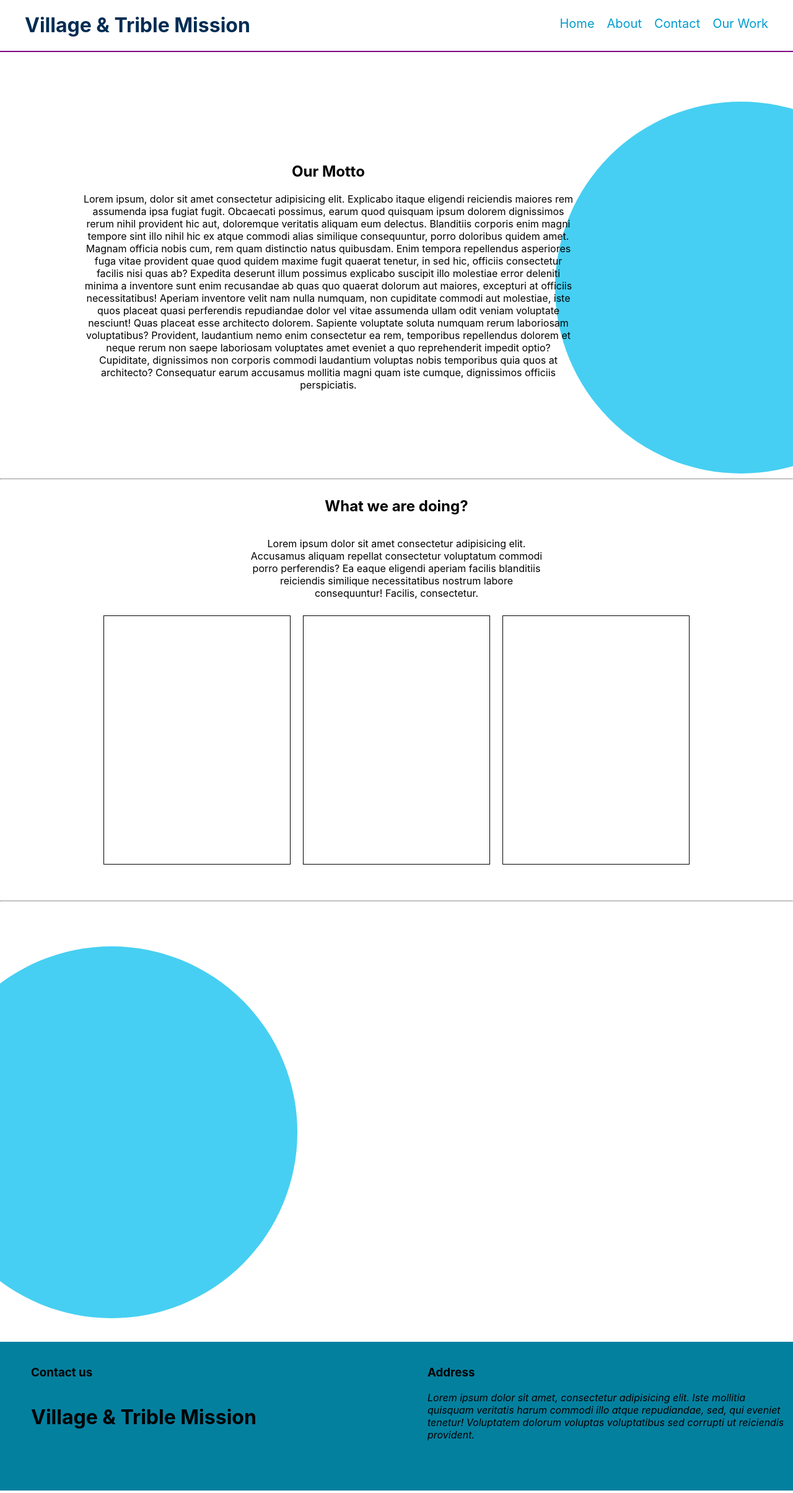
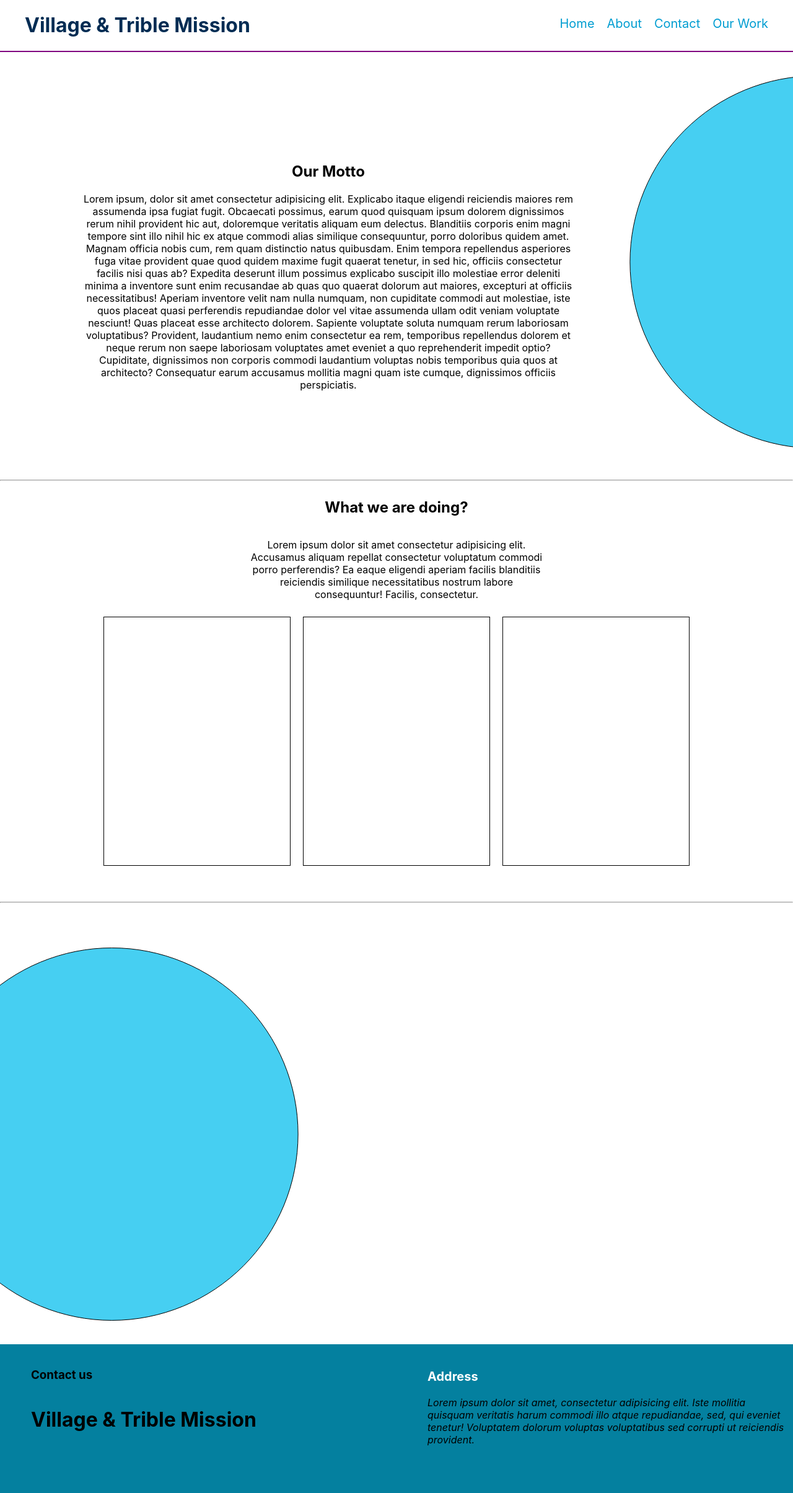
Before and after one commit to ArunDani002/Trust-Website, a React (Vite) app: page / in a window 1280 px wide. Shown: the whole page at 62% size. Built offline with nearby package versions, Linux system fonts and the light colour scheme.

Commit message:
style changes

```diff
--- a/src/App.css
+++ b/src/App.css
@@ -1,3 +1,6 @@
+
+
+
 .Title {
   float: left;
   margin-left: 50px;
@@ -10,10 +13,8 @@
 }
 
 html, body {
-  flex-direction: column;
   max-width: 100%;
   overflow-x: hidden;
-  margin-right: auto;
   align-content: center;
   justify-content: center;
 }
@@ -52,13 +53,14 @@ nav ul li a{
   text-decoration: none;
   font-size: 16px;
   color: black;
+}*/
+
+.nav li :hover{
+  color:brown;
+  font-size: 21px;
+  padding: 0px;
 }
 
-.nav li:hover{
-  color:brown;
-  font-size: 20px;
-  padding: 0px;
-} */
 
 .underline{
   border:1px;
@@ -68,18 +70,27 @@ nav ul li a{
   flex:1;
   margin-top: 100px;
 }
+
+.motto{
+  display: flex;
+  flex-direction: column;
+  align-content: center;
+  justify-content: center;
+  text-align: center;
+}
 .circle{
-  border:  black;
+  border: 1px solid black;
   background-color: #46cff2;
   margin-left: 70%;
   margin-top: 80px;
   border-radius: 100%;
   width: 600px;
   height: 600px;
+  transform: translate(20%, -7%);
 }
 
 .circle1{
-  border:  black;
+  border: 1px solid black;
   background-color: #46cff2;
   margin-top: 90px;
   border-radius: 100%;
--- a/src/Pages/Home.jsx
+++ b/src/Pages/Home.jsx
@@ -4,7 +4,7 @@ import Layout from './Layout'
 const Home = () => {
   return (
     <>
-    <div>
+    <div >
       {/* Header */}
       <header>
         <h1 className="Title">Village & Trible Mission</h1>
@@ -91,7 +91,7 @@ const Home = () => {
       </h3>
       <h1 >Village & Trible Mission</h1>
       <span className='FooterAddress'>
-        <h3>Address</h3>
+        <h3 style={{color:'white', fontSize:20}}>Address</h3>
         <address>
           Lorem ipsum dolor sit amet, consectetur adipisicing elit. Iste mollitia quisquam veritatis harum commodi illo atque repudiandae, sed, qui eveniet tenetur! Voluptatem dolorum voluptas voluptatibus sed corrupti ut reiciendis provident.
         </address>
```
